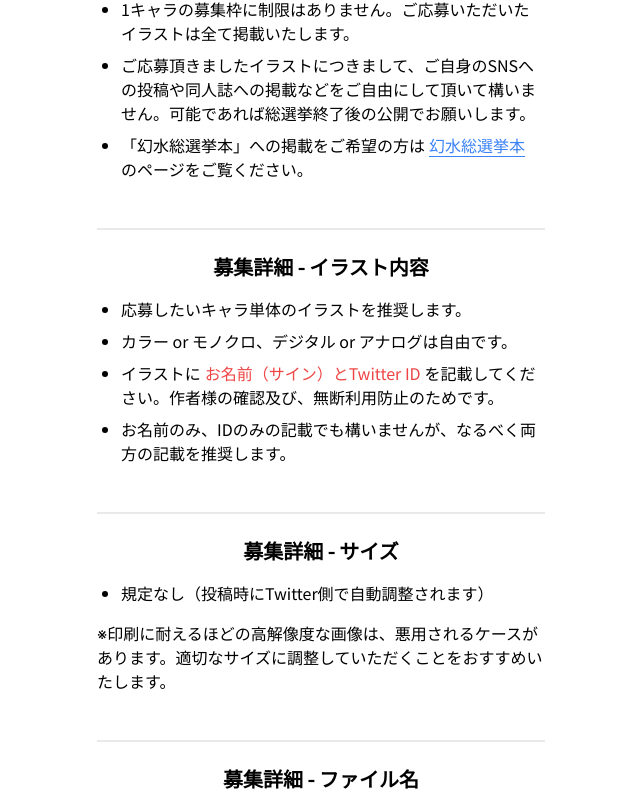
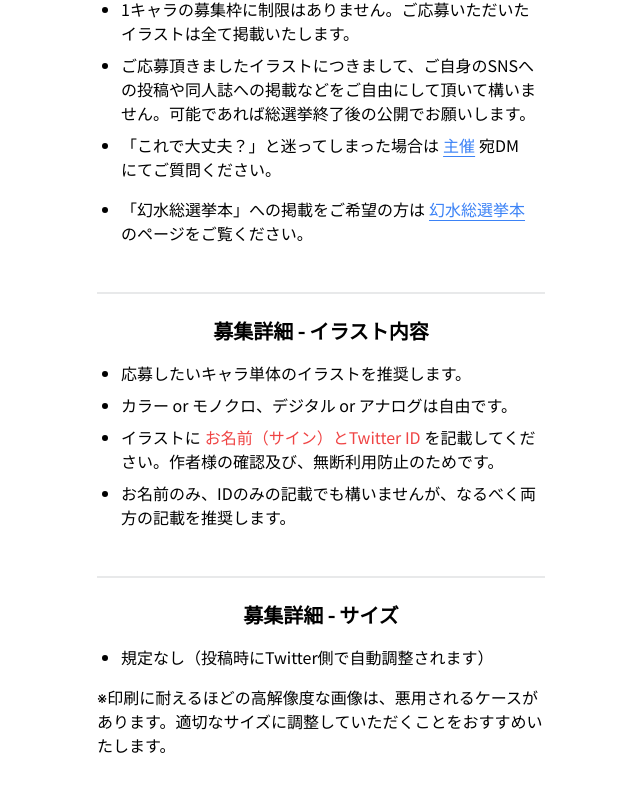
Before and after one commit to true-runes/suikoden-election-2022-frontend, a Next.js app: page /events-in-event/illustrations-with-results in a window 1280 px wide. Shown: the part 819-1620 px from the top of the page, without its empty margins (319-959 px from the left). Built offline with nearby package versions, Linux system fonts and the light colour scheme; no server answers; a web font is replaced by a local one.

Commit message:
feat: 🎸 「これで大丈夫」部分をQAから全体説明に移動

```diff
--- a/pages/events-in-event/illustrations-with-results.tsx
+++ b/pages/events-in-event/illustrations-with-results.tsx
@@ -95,6 +95,22 @@ const IllustrationsWithResults: NextPage = () => {
                   </li>
                   <li className="pb-2">
                     ご応募頂きましたイラストにつきまして、ご自身のSNSへの投稿や同人誌への掲載などをご自由にして頂いて構いません。可能であれば総選挙終了後の公開でお願いします。
+                  </li>
+                  <li className="pb-2">
+                    <p className="pb-2">
+                      「これで大丈夫？」と迷ってしまった場合は
+                      <a
+                        href="https://twitter.com/gensosenkyo"
+                        target="_blank"
+                        rel="noreferrer"
+                        className="link link-hover underline-offset-4"
+                      >
+                        <span className="underline underline-offset-4 text-blue-500 hover:text-blue-900 pl-1 pr-1">
+                          主催
+                        </span>
+                      </a>
+                      宛DM にてご質問ください。
+                    </p>
                   </li>
                   <li className="pb-2">
                     「幻水総選挙本」への掲載をご希望の方は
@@ -357,26 +373,6 @@ const IllustrationsWithResults: NextPage = () => {
                         </div>
                       </li>
                     </div>
-                    <li className="pb-2">
-                      <p className="pb-2">
-                        Q.
-                        「これで大丈夫？」と迷ってしまった場合はどうすればいいですか？
-                      </p>
-                      <p className="pb-2">
-                        A.{' '}
-                        <a
-                          href="https://twitter.com/gensosenkyo"
-                          target="_blank"
-                          rel="noreferrer"
-                          className="link link-hover underline-offset-4"
-                        >
-                          <span className="underline underline-offset-4 text-blue-500 hover:text-blue-900 pl-1 pr-1">
-                            主催
-                          </span>
-                        </a>
-                        宛DM にてご質問ください。
-                      </p>
-                    </li>
                   </ul>
                 </div>
               </div>
```
